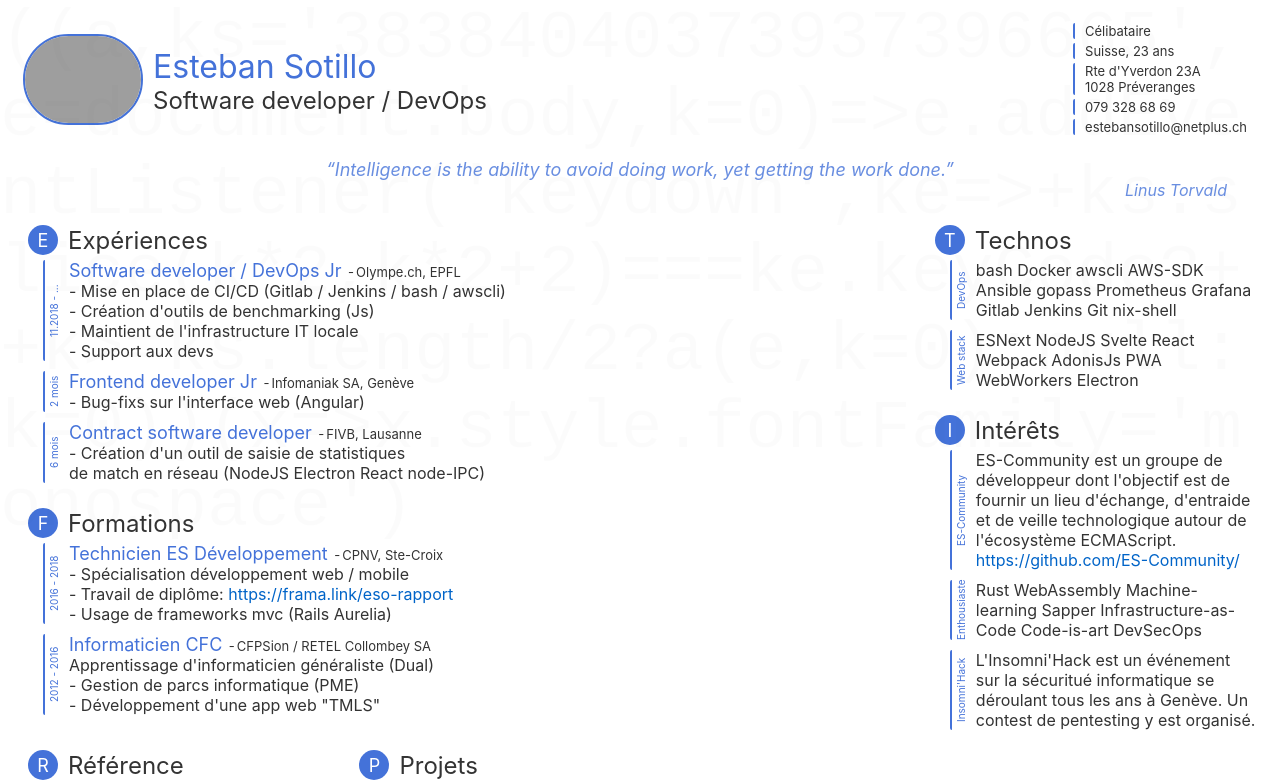
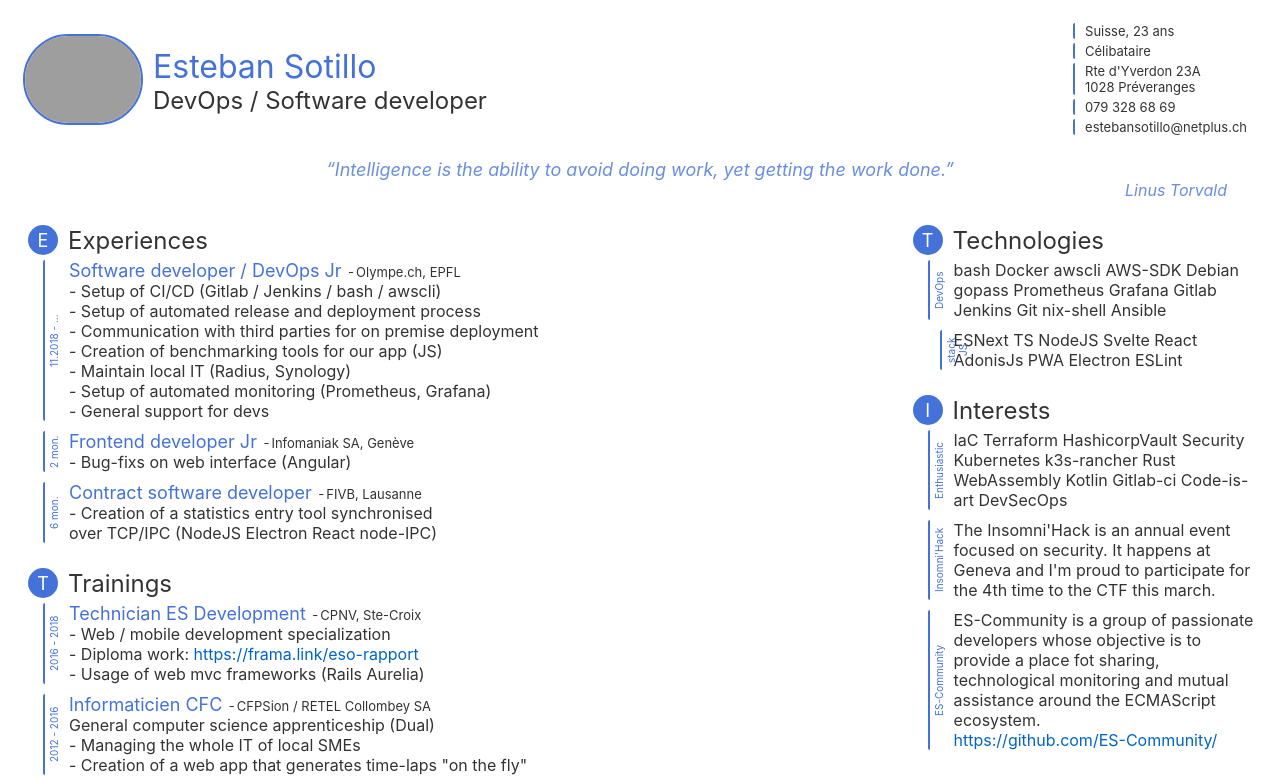
Before and after one commit to Westixy/cv, a Svelte app: page / in a window 1280 px wide. Shown: the top 783 px of the page. Built offline with nearby package versions, Linux system fonts and the light colour scheme; grey boxes are pictures that could not be loaded.

Commit message:
english translation

```diff
--- a/src/pages/CV.svelte
+++ b/src/pages/CV.svelte
@@ -1,5 +1,7 @@
 <div class="cv-cnt">
-	<div class="cv-konami">((a,ks='38384040373937396665',e=document.body,k=0)=>e.addEventListener('keydown',ke=>+ks.slice(k*2,k*2+2)===ke.keyCode?++k>=ks.length/2?a(e,k=0):null:k=0))(x=>x.style.fontFamily='monospace')</div>
+	<!--
+		<div class="cv-konami">((a,ks='38384040373937396665',e=document.body,k=0)=>e.addEventListener('keydown',ke=>+ks.slice(k*2,k*2+2)===ke.keyCode?++k>=ks.length/2?a(e,k=0):null:k=0))(x=>x.style.fontFamily='monospace')</div>
+	-->
 	<div class="cv-header">
 		<div class="cv-pic">
 			<img
@@ -8,14 +10,14 @@
 			</div>
 		<div class="cv-name">
 			<div class="cv-name-full">Esteban Sotillo</div>
-			<div class="cv-name-title">Software developer / DevOps</div>
+			<div class="cv-name-title">DevOps / Software developer</div>
 		</div>
 		<div class="cv-personal-info">
 			<div class="cv-personal-info-item">
-				<div class="cv-personal-info-text">Célibataire</div>
+				<div class="cv-personal-info-text">Suisse, 23 ans</div>
 			</div>
 			<div class="cv-personal-info-item">
-				<div class="cv-personal-info-text">Suisse, 23 ans</div>
+				<div class="cv-personal-info-text">Célibataire</div>
 			</div>
 			<div class="cv-personal-info-item">
 				<div class="cv-personal-info-text">Rte d'Yverdon 23A<br />1028 Préveranges</div>
@@ -37,7 +39,7 @@
 			<div class="cv-card cv-experiences">
 				<div class="cv-card-header">
 					<div class="cv-icon">E</div>
-					<div class="cv-card-title">Expériences</div>
+					<div class="cv-card-title">Experiences</div>
 				</div>
 				<div class="cv-card-content">
 					<div class="cv-card-element">
@@ -51,15 +53,18 @@
 							Olympe.ch, EPFL
 						</div>
 						<div class="cv-card-element-content">
-							- Mise en place de CI/CD (Gitlab / Jenkins / bash / awscli)<br/>
-							- Création d'outils de benchmarking (Js)<br/>
-							- Maintient de l'infrastructure IT locale <br/>
-							- Support aux devs<br/>
+							- Setup of CI/CD (Gitlab / Jenkins / bash / awscli)<br/>
+							- Setup of automated release and deployment process<br/>
+							- Communication with third parties for on premise deployment<br/>
+							- Creation of benchmarking tools for our app (JS)<br/>
+							- Maintain local IT (Radius, Synology) <br/>
+							- Setup of automated monitoring (Prometheus, Grafana)<br/>
+							- General support for devs<br/>
 						</div>
 					</div>
 					<div class="cv-card-element">
 						<div class="cv-card-element-before">
-							2 mois
+							2 mon.
 						</div>
 						<div class="cv-card-element-title">
 							Frontend developer Jr
@@ -68,12 +73,12 @@
 							Infomaniak SA, Genève
 						</div>
 						<div class="cv-card-element-content">
-							- Bug-fixs sur l'interface web (Angular)
+							- Bug-fixs on web interface (Angular)
 						</div>
 					</div>
 					<div class="cv-card-element">
 						<div class="cv-card-element-before">
-							6 mois
+							6 mon.
 						</div>
 						<div class="cv-card-element-title">
 							Contract software developer
@@ -82,16 +87,16 @@
 							FIVB, Lausanne
 						</div>
 						<div class="cv-card-element-content">
-							- Création d'un outil de saisie de statistiques <br/>
-							de match en réseau (NodeJS Electron React node-IPC)<br/>
+							- Creation of a statistics entry tool synchronised <br/>
+							over TCP/IPC (NodeJS Electron React node-IPC)<br/>
 						</div>
 					</div>
 				</div>
 			</div>
 			<div class="cv-card cv-trainings">
 				<div class="cv-card-header">
-					<div class="cv-icon">F</div>
-					<div class="cv-card-title">Formations</div>
+					<div class="cv-icon">T</div>
+					<div class="cv-card-title">Trainings</div>
 				</div>
 				<div class="cv-card-content">
 					<div class="cv-card-element">
@@ -99,15 +104,15 @@
 							2016 - 2018
 						</div>
 						<div class="cv-card-element-title">
-							Technicien ES Développement
+							Technician ES Development
 						</div>
 						<div class="cv-card-element-brand">
 							CPNV, Ste-Croix
 						</div>
 						<div class="cv-card-element-content">
-							- Spécialisation développement web / mobile<br/>
-							- Travail de diplôme: <a href="https://frama.link/eso-rapport">https://frama.link/eso-rapport</a>  <br/>
-							- Usage de frameworks mvc (Rails Aurelia) <br/>
+							- Web / mobile development specialization<br/>
+							- Diploma work: <a href="https://frama.link/eso-rapport">https://frama.link/eso-rapport</a>  <br/>
+							- Usage of web mvc frameworks (Rails Aurelia) <br/>
 						</div>
 					</div>
 					<div class="cv-card-element">
@@ -121,9 +126,9 @@
 							CFPSion / RETEL Collombey SA
 						</div>
 						<div class="cv-card-element-content">
-							Apprentissage d'informaticien généraliste (Dual)<br/>
-							- Gestion de parcs informatique (PME) <br/>
-							- Développement d'une app web "TMLS"
+							General computer science apprenticeship (Dual)<br/>
+							- Managing the whole IT of local SMEs<br/>
+							- Creation of a web app that generates time-laps "on the fly"
 						</div>
 					</div>
 				</div>
@@ -132,7 +137,7 @@
 				<div class="cv-col cv-card cv-references">
 					<div class="cv-card-header">
 						<div class="cv-icon">R</div>
-						<div class="cv-card-title">Référence</div>
+						<div class="cv-card-title">Reference</div>
 					</div>
 					<div class="cv-card-content">
 						<div class="cv-card-element">
@@ -155,7 +160,7 @@
 					</div>
 					<div class="cv-card-header">
 						<div class="cv-icon">L</div>
-						<div class="cv-card-title">Langues</div>
+						<div class="cv-card-title">Languages</div>
 					</div>
 					<div class="cv-card-content">
 						<div class="cv-card-element">
@@ -163,9 +168,9 @@
 								&nbsp;
 							</div>
 							<div class="cv-card-element-content">
-								Français (maternelle)<br/>
-								Anglais (B1)<br/>
-								Espagnol (B1)<br/>
+								French (native)<br/>
+								English (B1)<br/>
+								Spanish (B1)<br/>
 							</div>
 						</div>
 						<div class="cv-card-element"></div>
@@ -175,7 +180,7 @@
 				<div class="cv-col cv-card cv-additional-info">
 					<div class="cv-card-header">
 						<div class="cv-icon">P</div>
-						<div class="cv-card-title">Projets</div>
+						<div class="cv-card-title">Projects</div>
 					</div>
 					<div class="cv-card-content">
 						<div class="cv-card-element">
@@ -189,7 +194,7 @@
 								Git light web client
 							</div>
 							<div class="cv-card-element-content">
-								Fait en équipe pour le React Riot <br/>
+								Made in team for the React Riot<br/>
 								<a href="http://2018.reactriot.com/entries/188-es-community">https://frama.link/gallyt</a>
 							</div>
 						</div>
@@ -204,7 +209,7 @@
 								Github account
 							</div>
 							<div class="cv-card-element-content">
-								Compte github contenant mes principaux projets open sources <br/>
+								Github account containing my main open source projects<br/>
 								<a href="https://github.com/Westixy?tab=repositories">https://github.com/Westixy</a>
 							</div>
 						</div>
@@ -216,7 +221,7 @@
 			<div class="cv-card cv-technos">
 				<div class="cv-card-header">
 					<div class="cv-icon">T</div>
-					<div class="cv-card-title">Technos</div>
+					<div class="cv-card-title">Technologies</div>
 				</div>
 				<div class="cv-card-content">
 					<div class="cv-card-element">
@@ -224,15 +229,15 @@
 							DevOps
 						</div>
 						<div class="cv-card-element-content">
-							bash Docker awscli AWS-SDK Ansible gopass Prometheus Grafana Gitlab Jenkins Git nix-shell
+							bash Docker awscli AWS-SDK Debian gopass Prometheus Grafana Gitlab Jenkins Git nix-shell Ansible
 						</div>
 					</div>
 					<div class="cv-card-element">
 						<div class="cv-card-element-before">
-							Web stack
+							JS stack
 						</div>
 						<div class="cv-card-element-content">
-							ESNext NodeJS Svelte React Webpack AdonisJs PWA WebWorkers Electron
+							ESNext TS NodeJS Svelte React AdonisJs PWA Electron ESLint
 						</div>
 					</div>
 				</div>
@@ -240,24 +245,15 @@
 			<div class="cv-card cv-interests">
 				<div class="cv-card-header">
 					<div class="cv-icon">I</div>
-					<div class="cv-card-title">Intérêts</div>
+					<div class="cv-card-title">Interests</div>
 				</div>
 				<div class="cv-card-content">
 					<div class="cv-card-element">
 						<div class="cv-card-element-before">
-							ES-Community
+							Enthusiastic
 						</div>
 						<div class="cv-card-element-content">
-							ES-Community est un groupe de développeur dont l'objectif est de fournir un lieu d'échange, d'entraide et de veille technologique autour de l'écosystème ECMAScript.<br/>
-							<a href="https://github.com/ES-Community/">https://github.com/ES-Community/</a>
-						</div>
-					</div>
-					<div class="cv-card-element">
-						<div class="cv-card-element-before">
-							Enthousiaste
-						</div>
-						<div class="cv-card-element-content">
-							Rust WebAssembly Machine-learning Sapper Infrastructure-as-Code Code-is-art DevSecOps
+							IaC Terraform HashicorpVault Security Kubernetes k3s-rancher Rust WebAssembly Kotlin Gitlab-ci Code-is-art DevSecOps
 						</div>
 					</div>
 					<div class="cv-card-element">
@@ -265,7 +261,16 @@
 							Insomni'Hack
 						</div>
 						<div class="cv-card-element-content">
-							L'Insomni'Hack est un événement sur la sécuritué informatique se déroulant tous les ans à Genève. Un contest de pentesting y est organisé.
+							The Insomni'Hack is an annual event focused on security. It happens at Geneva and I'm proud to participate for the 4th time to the CTF this march.
+						</div>
+					</div>
+					<div class="cv-card-element">
+						<div class="cv-card-element-before">
+							ES-Community
+						</div>
+						<div class="cv-card-element-content">
+							ES-Community is a group of passionate developers whose objective is to provide a place fot sharing, technological monitoring and mutual assistance around the ECMAScript ecosystem.<br/>
+							<a href="https://github.com/ES-Community/">https://github.com/ES-Community/</a>
 						</div>
 					</div>
 				</div>
```
Also changed, not shown: 1 other file (tests, documents, lock files or other folders).
